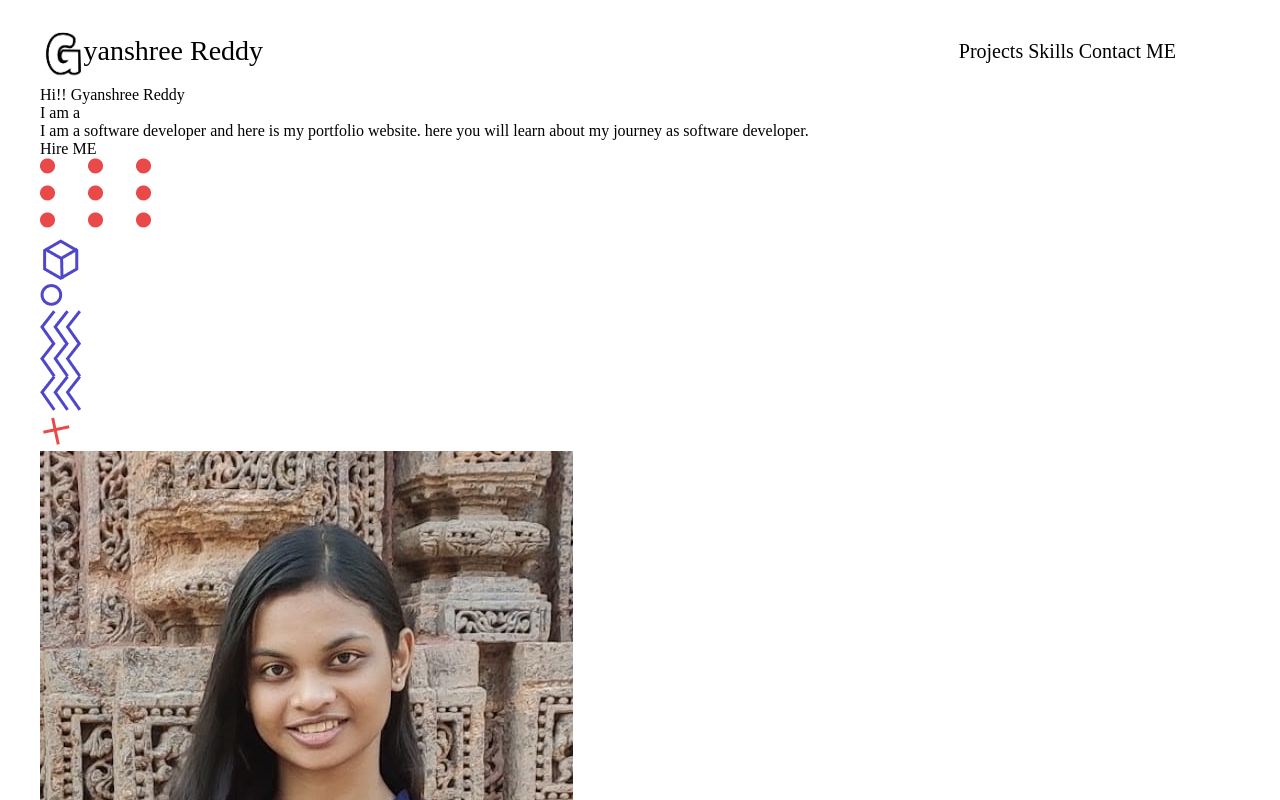
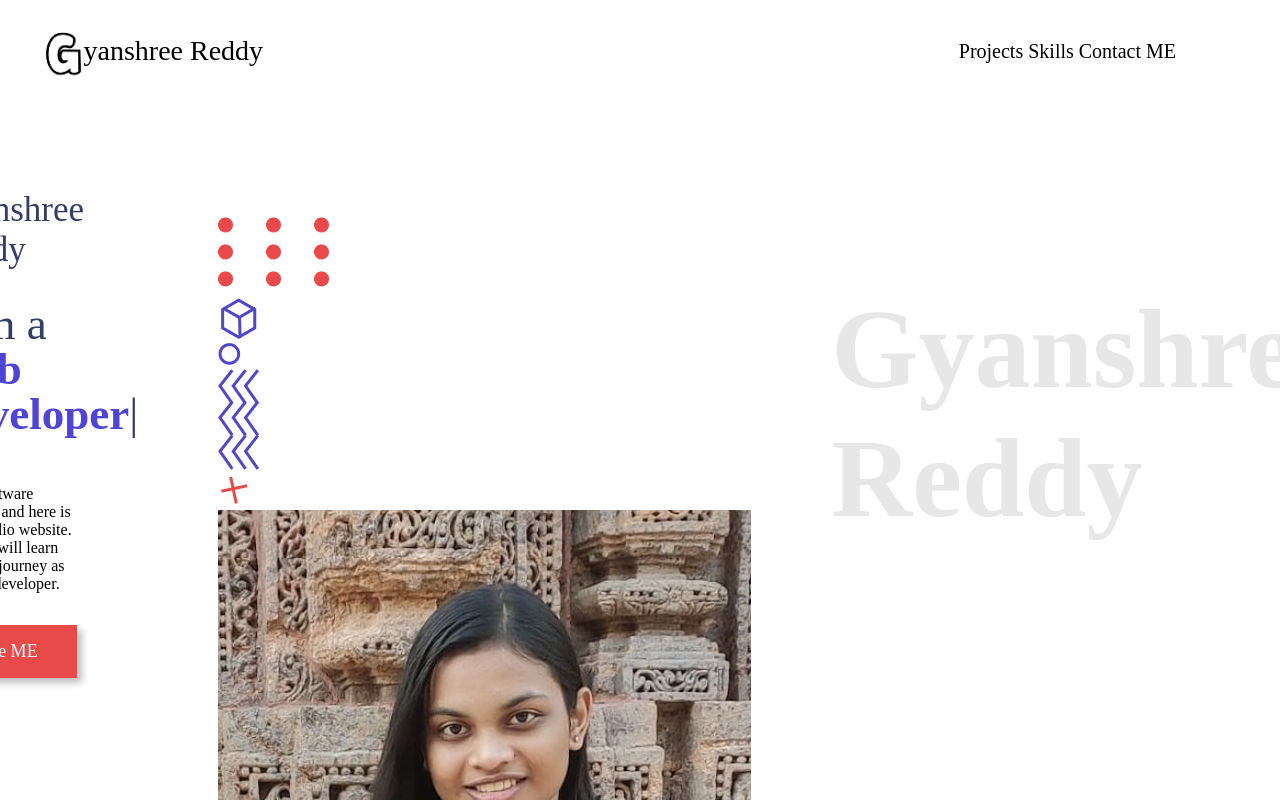
Before and after one commit to reddygyanshree/Portfolio, a plain HTML site: page index.html in a window 1280 px wide. Drawn offline with nearby package versions, Linux system fonts and the light colour scheme.

Commit message:
Left part of hero section

```diff
--- a/index.html
+++ b/index.html
@@ -32,24 +32,24 @@
 
             <div class="hero-section">
 
-                <div class="her-section-left-part">
+                <div class="hero-section-left-part">
 
                     <div class="hero-section-heading">Hi!! Gyanshree Reddy</div>
 
-                    <div class="hero-section-sub-heading">
+                    <div class="hero-section-heading  hero-section-sub-heading">
                         I am a <span class="role">
                         </span>
                     </div>
 
                     <div class="hero-section-description">
-                        I am a software developer and here is my portfolio website. here you will learn about my journey as software developer.
+                        I am a software developer and here is my portfolio website. Here you will learn about my journey as software developer.
                     </div>
 
                     <div class="btn-pink" id="btn">Hire ME</div>
 
                 </div>
 
-                <div class="her-section-right-part">
+                <div class="hero-section-right-part">
 
                     <div class="abs icons icon-dots">
                         <img src="images/userAsset/dots.png" alt="">
@@ -72,7 +72,7 @@
                     </div>
 
                     <div class="user-img">
-                        <img src="images/userAsset/usrImg.jpeg " alt="">
+                        <img  src="images/userAsset/usrImg.jpeg " alt="">
                     </div>
 
                 </div>
@@ -85,5 +85,22 @@
 
     </div>
 
+    <script src="https://cdn.jsdelivr.net/npm/typed.js@2.0.12"></script>
+    <script src="https://kit.fontawesome.com/58a810656e.js" crossorigin="anonymous"></script>
+    <script>
+        var typeData=new Typed(".role",{
+            strings: [
+                "Full Stack Developer",
+                "Web Developer",
+                "Android Developer",
+                "Coder",
+            ],
+            loop: true,
+            typeSpeed: 100,
+            backSpeed:80,
+            backDelay:1000,
+        });
+    </script>
+
 </body>
 </html>
--- a/styles.css
+++ b/styles.css
@@ -3,6 +3,9 @@
     margin: 0;
     box-sizing: border-box;
     scroll-behavior: smooth;
+}
+:root{
+    --bgOrange:#e84949;
 }
 
 #wrapper{
@@ -56,3 +59,88 @@ a{
     font-weight: bold;
     transition:  2s;
 }
+.hero-section{
+    position: relative;
+    display: flex;
+    justify-content: center;
+    align-items: center;
+
+    margin:4rem auto ;
+    gap:5rem ;
+    padding:0 1rem ;
+    padding-bottom: 8rem;
+}
+.faded-text{
+    user-select: none;
+    font-size: 7em;
+    color: rgb(231, 231, 231);
+
+    bottom: -16%;
+    left: -5%;
+    font-weight: bold;
+    transition: all 3s;
+}
+.hero-section-left-part{
+    display: flex;
+    flex-direction: column;
+    justify-content: center;
+    gap: 2rem;
+}
+.hero-section-heading{
+    font-size:35px ;
+    color: #343d68;
+    font-weight: 500;
+}
+.role{
+    color: #4e45d5;
+    font-weight: 800;
+}
+.hero-section-sub-heading{
+    font-size: 45px;
+    line-height: 45px;
+}
+.hero-section-description{
+    margin-top:1rem ;
+    width: 70%;
+    font-weight: 500;
+}
+.btn-pink{
+    width: fit-content;
+    padding: 0.8rem 2.3rem;
+    box-shadow: 5px 5px 7px 0px #0000003f;
+    font-size: 18px;
+    cursor: pointer;
+    background-color:var(--bgOrange);
+    color: azure;
+    z-index: 1;
+    transition: all 0.5s;
+    font-weight: 500;
+    border: solid 3px transparent;
+    position: relative;
+
+}
+.btn-pink::before{
+    content: "";
+    background-color: #ffff;
+    position: absolute;
+    top: 0px;
+    bottom: 0px;
+    left: 0;
+    right: 0;
+    transform: scaleX(0);
+    transform-origin: left;
+    transition: 1s;
+    z-index: -1;
+}
+.btn-pink:hover::before{
+    transform: scaleX(1);
+}
+.btn-pink:hover{
+    border: solid 3px var(--bgOrange);
+    color: black;
+}
+
+
+.hero-section-right-part .user-img{
+    height: 100px;
+}
```
